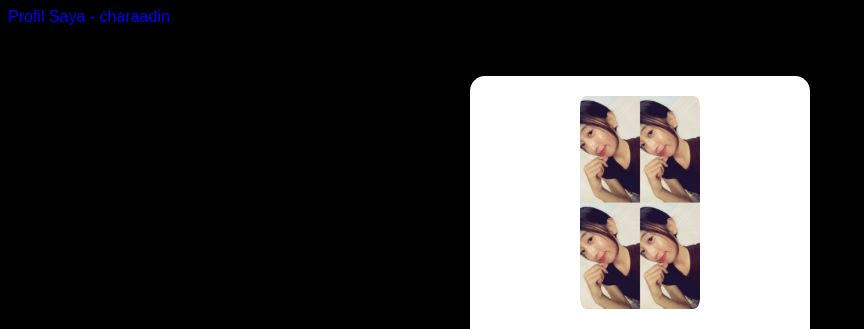
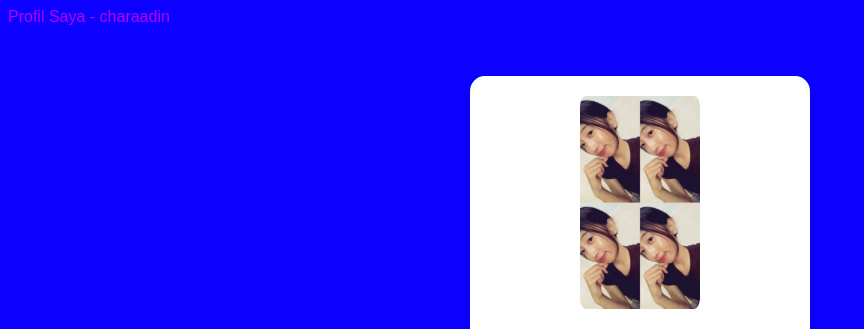
Before and after one commit to charaadin/Pelatihan-TIK, a plain HTML site: page index.html in a window 1280 px wide. Shown: the top 329 px of the page, without its empty margins (0-864 px from the left). Drawn offline with Linux system fonts and the light colour scheme; a script that the page names is missing.

Commit message:
Update style.css

```diff
--- a/style.css
+++ b/style.css
@@ -1,7 +1,7 @@
 body {
-  background-color: #000000;
+  background-color: #0c00ff;
 font-family: Arial, sans-serif;
-  color: #0000ff;
+  color: #b700fe;
 }
 
 .kartu-profil {
```
